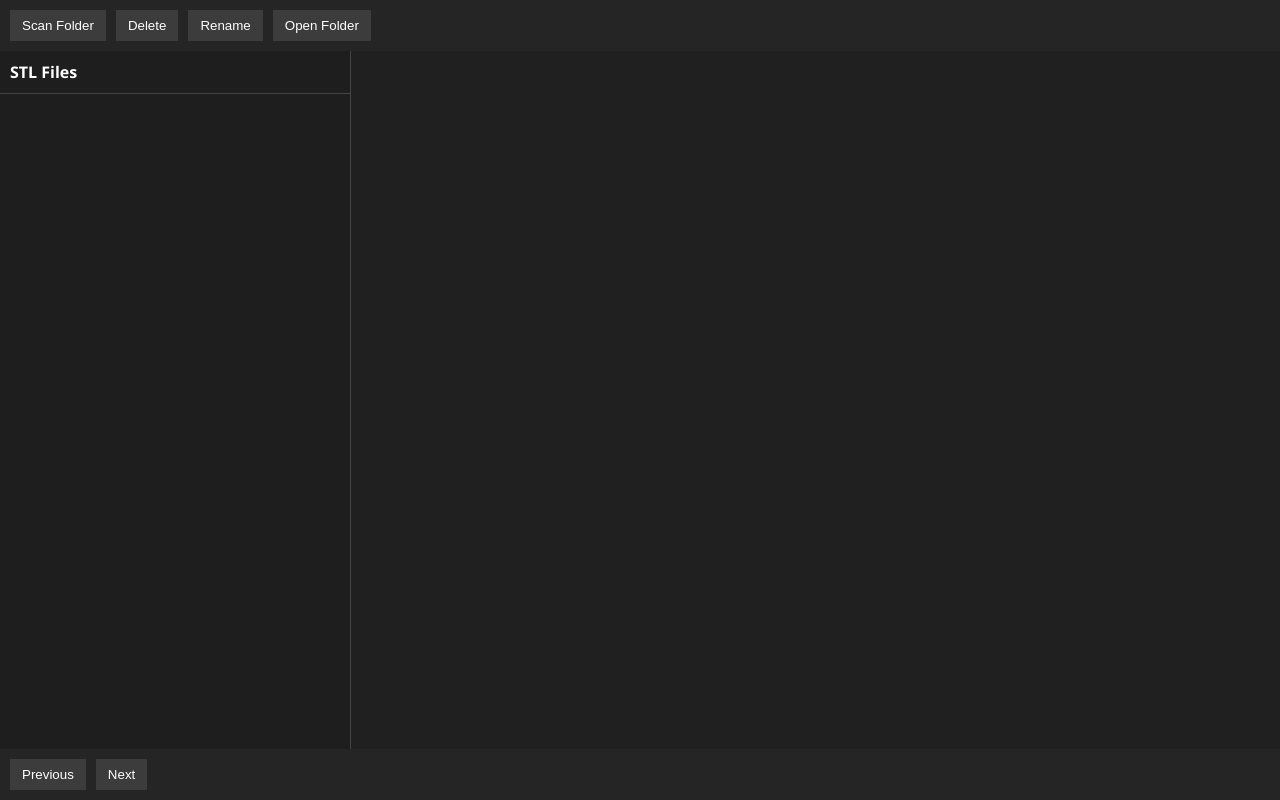
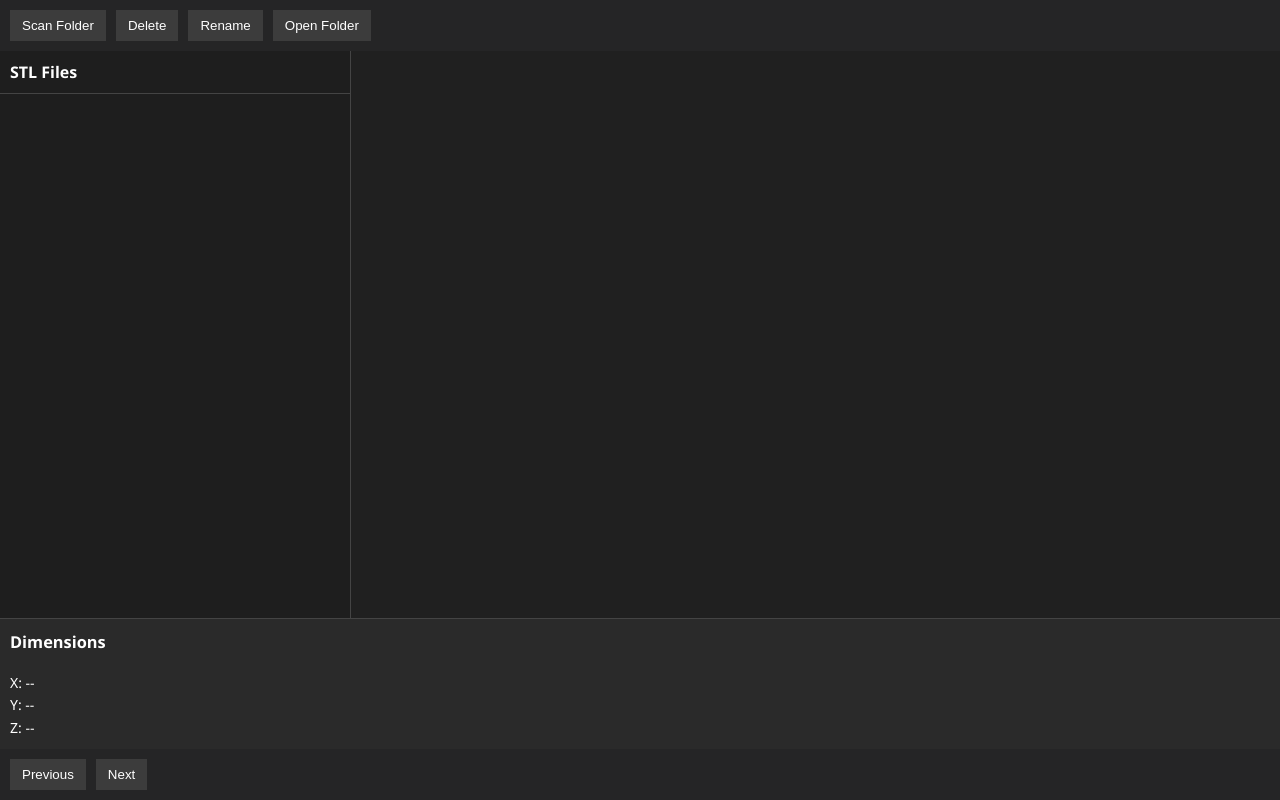
Before and after one commit to cipher-t/stl-library-manager, a website built with Vite: page renderer/index.html in a window 1280 px wide. Built offline with nearby package versions, Linux system fonts and the light colour scheme.

Commit message:
added STL dimensions and display

```diff
--- a/renderer/index.html
+++ b/renderer/index.html
@@ -24,6 +24,13 @@
         <div id="viewer"></div>
     </div>
 
+    <div id="dimensions">
+        <h3>Dimensions</h3>
+        <div id="dimX">X: --</div>
+        <div id="dimY">Y: --</div>
+        <div id="dimZ">Z: --</div>
+    </div>
+
     <div id="navigation">
         <button id="prevBtn">Previous</button>
         <button id="nextBtn">Next</button>
--- a/renderer/styles.css
+++ b/renderer/styles.css
@@ -44,11 +44,21 @@ body{
 
 #viewer{
     flex:1;
-    display:flex;
-    align-items:center;
-    justify-content:center;
-    font-size:24px;
-    color:#888;
+    background:#1a1a1a;
+    overflow:hidden;
+}
+
+#dimensions{
+    padding: 10px;
+    background: #2a2a2a;
+    color: white;
+    border-top: 1px solid #444;
+    font-size:14px;
+    line-height:1.6;
+}
+
+#dimensions h3{
+    margin-top: 0;
 }
 
 #navigation{
@@ -70,8 +80,16 @@ button:hover{
     background:#444;
 }
 
+.folderHeader{
+    font-weight: bold;
+    padding: 6px 10px;
+    background: #2a2a2a;
+    color: white;
+    border-bottom: 1px solid #444;
+}
+
 .fileItem{
-    padding:6px 8px;
+    padding:6px 8px 6px 20px;
     cursor:pointer;
     border-radius:4px;
     white-space:nowrap;
--- a/renderer/viewer.js
+++ b/renderer/viewer.js
@@ -14,6 +14,15 @@ const viewer =
     document.getElementById("viewer");
 
 viewer.innerHTML = "";
+
+const dimX =
+    document.getElementById("dimX");
+
+const dimY =
+    document.getElementById("dimY");
+
+const dimZ =
+    document.getElementById("dimZ");
 
 let currentMesh = null;
 
@@ -85,6 +94,15 @@ function fitCamera(mesh){
         box.getSize(
             new THREE.Vector3()
         );
+
+    dimX.textContent =
+        `X: ${size.x.toFixed(2)} mm`;
+
+    dimY.textContent =
+        `Y: ${size.y.toFixed(2)} mm`;
+
+    dimZ.textContent =
+        `Z: ${size.z.toFixed(2)} mm`;
 
     const maxDim =
         Math.max(
```
